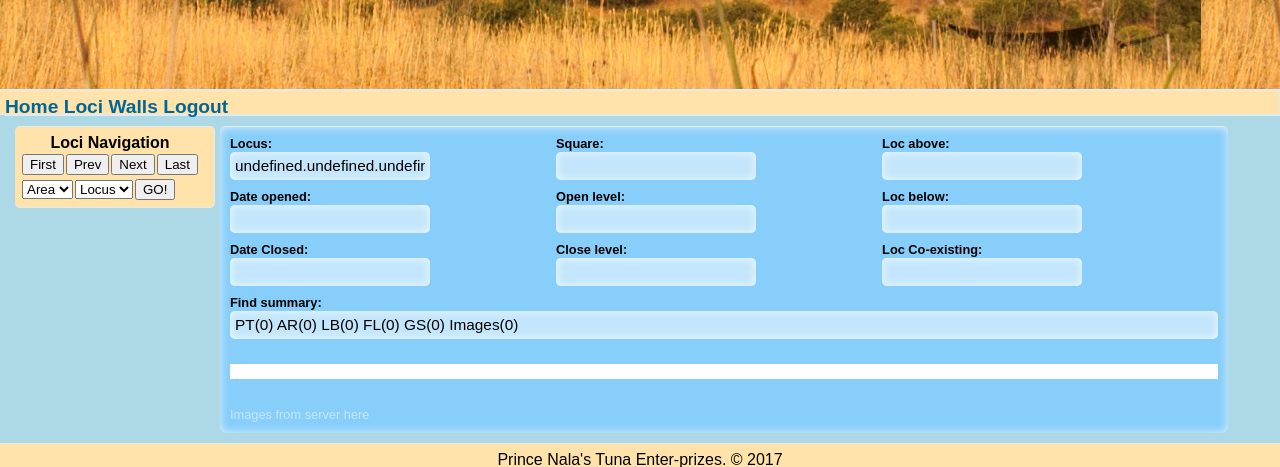
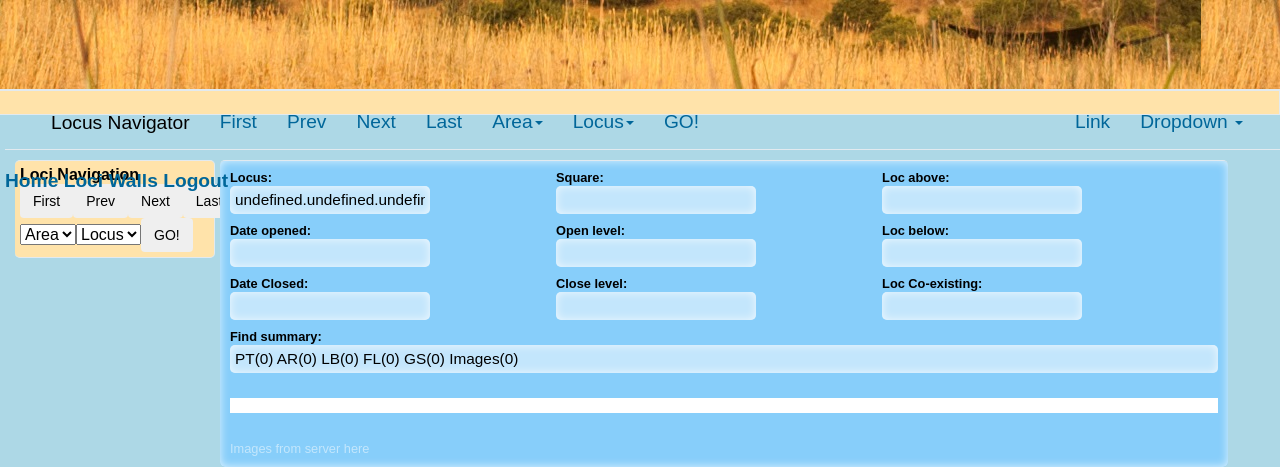
Before and after one commit to MaxRogel/Jez, a PHP site: page /loci.php in a window 1280 px wide. Shown: the top 467 px of the page. Run offline with PHP 8.4, Linux system fonts and the light colour scheme; the visitor is signed in with stand-in values (Sample User, id 1); data that the repository does not hold is empty; some libraries are stand-ins or nearby versions.

Commit message:
begin navbar implementation

```diff
--- a/js/loci.js
+++ b/js/loci.js
@@ -3,6 +3,14 @@
 var gLocId
 
 $(document).ready(function(){
+
+	//populate area list from $areas. This list was populated in loci.php
+
+
+
+	 $(".dropdown-menu li a").click(function(){
+            $("#areas_dropdown").text($(this).text());
+    });
 
 	//attach click handler to nav buttons
 	$(".Btn").click(function(){
--- a/loci.php
+++ b/loci.php
@@ -7,7 +7,7 @@
 }
 require_once 'config.php';
 
-//populate areas combobox
+//populate $areas list
 $conn = new PDO("mysql:host=$servername;dbname=$dbname", $con_name, $con_pw);
 	$conn->setAttribute(PDO::ATTR_ERRMODE, PDO::ERRMODE_EXCEPTION);
 
@@ -22,13 +22,22 @@
 ?>
 
 
-<html>
+<html lang="en">
+
 <head>
 	<TITLE>Jez Loci</TITLE>
-	<script src="https://ajax.googleapis.com/ajax/libs/jquery/3.1.1/jquery.min.js"></script>
-	<script src="./js/loci.js"></script>
+
+  <title>Bootstrap Example</title>
+  <meta charset="utf-8">
+  <meta name="viewport" content="width=device-width, initial-scale=1">
+  <link rel="stylesheet" href="https://maxcdn.bootstrapcdn.com/bootstrap/3.3.7/css/bootstrap.min.css">
+  <script src="https://ajax.googleapis.com/ajax/libs/jquery/3.2.1/jquery.min.js"></script>
+  <script src="https://maxcdn.bootstrapcdn.com/bootstrap/3.3.7/js/bootstrap.min.js"></script>
+
+  <script src="./js/loci.js"></script>
 
 	<style>
+
 	</style>
 
 	<link rel="stylesheet" type="text/css" href="css/jez.css" />
@@ -37,7 +46,16 @@
 </head>
 
 <body>
+
+
+
+
 	<div class="body-wrappper">
+
+
+
+
+
 	<div id="header">
 		<?php include("header.inc.php"); ?>
 	</div>
@@ -45,6 +63,7 @@
 	<div class="nav_top">
 		<?php include("nav-top.inc.php"); ?>
 	</div>
+
 
 	<div class=main-wrapper>
 
@@ -64,5 +83,8 @@
 		<?php include("footer.inc.php"); ?>
 	</div>
 	</div>
+
+
+
 </body>
 </html>
--- a/nav-top.inc.php
+++ b/nav-top.inc.php
@@ -1,5 +1,59 @@
 
-<a href="loci.php"><strong>Home</strong></a>
+
+	<nav class="navbar navbar-pills">
+		<div class="container-fluid">
+
+			<!-- Collect the nav links, forms, and other content for toggling -->
+			<div class="collapse navbar-collapse"
+				id="bs-example-navbar-collapse-1">
+				<ul class="nav navbar-nav">
+					<li><p class="navbar-text">Locus Navigator</p></li>
+					<li><a href="#">First</a></li>
+					<li><a href="#">Prev</a></li>
+					<li><a href="#">Next</a></li>
+					<li><a href="#">Last</a></li>
+					<!--  <li><p class="navbar-text">| Area:</p></li>-->
+					<li class="dropdown" >
+					<a href="#" class="dropdown-toggle" id="areas_dropdown" data-toggle="dropdown" role="button" aria-haspopup="true" aria-expanded="false">Area<span class="caret"></span></a>
+						<ul class="dropdown-menu" >
+						<?php foreach ( $areas as $a ) { ?> <li><a href="#" id="<?php echo $a["Area_ID"]; ?>"> <?php echo $a["YYYY"]. '.'. $a["AreaName"]; ?></a></li> 	<?php } ?>
+						</ul>
+					</li>
+
+					<!-- <li><p class="navbar-text">Locus:</p></li> -->
+					<li class="dropdown"><a href="#" class="dropdown-toggle" data-toggle="dropdown" role="button" aria-haspopup="true" aria-expanded="false">Locus<span class="caret"></span></a>
+						<ul class="dropdown-menu">
+						</ul></li>
+					<li><a href="#">GO!</a></li>
+				</ul>
+
+
+
+
+				<ul class="nav navbar-nav navbar-right">
+					<li><a href="#">Link</a></li>
+					<li class="dropdown"><a href="#" class="dropdown-toggle"
+						data-toggle="dropdown" role="button" aria-haspopup="true"
+						aria-expanded="false">Dropdown <span class="caret"></span></a>
+						<ul class="dropdown-menu">
+							<li><a href="#">Action</a></li>
+							<li><a href="#">Another action</a></li>
+							<li><a href="#">Something else here</a></li>
+							<li role="separator" class="divider"></li>
+							<li><a href="#">Separated link</a></li>
+						</ul></li>
+				</ul>
+			</div>
+			<!-- /.navbar-collapse -->
+		</div>
+		<!-- /.container-fluid -->
+	</nav>
+
+
+
+
+
+ <a href="loci.php"><strong>Home</strong></a>
 <a href="loci.php"><strong>Loci</strong></a>
 <a href="loci.php"><strong>Walls</strong></a>
 <a href="logout.php"><strong>Logout</strong></a>
```
Also changed, not shown: index.php (+15 -7 lines), header.inc.php (line endings or trailing spaces).
